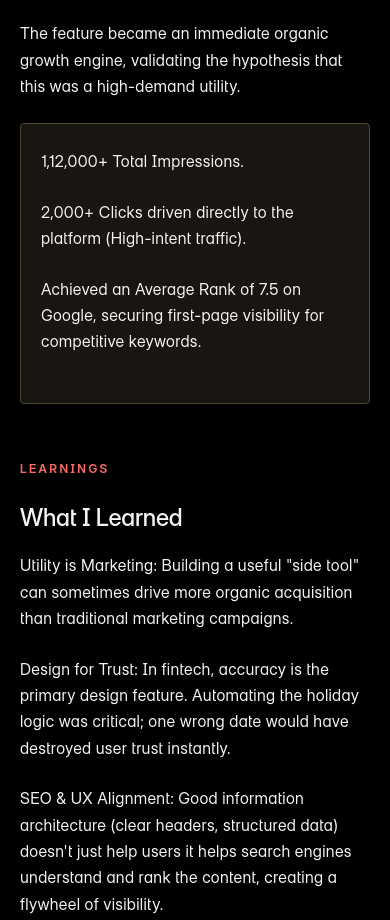
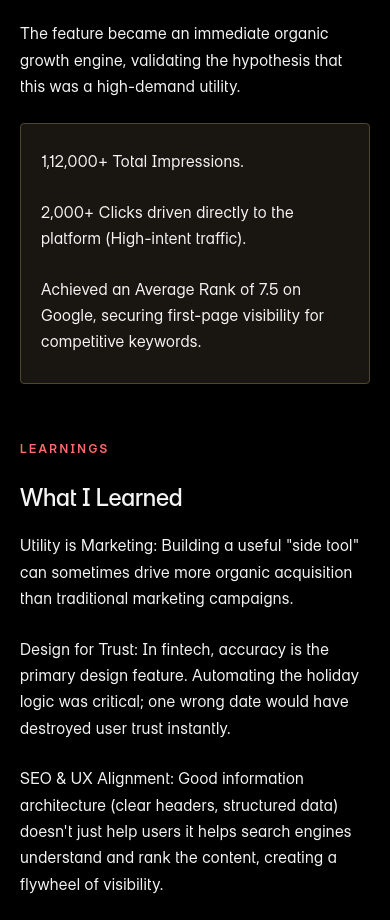
Before and after one commit to roshanthankar/portfolio, a plain HTML site: page fnocalendar.html in a window 390 px wide. Shown: the part 6380-7300 px from the top of the page. Drawn offline with Linux system fonts and the light colour scheme; a web font is replaced by a local one.

Commit message:
// text-container responisve fix

```diff
--- a/style.css
+++ b/style.css
@@ -714,7 +714,7 @@ nav a:hover {
     }
 
     .text-card {
-        padding: 24px 20px;
+        padding: 24px 20px 4px;
     }
 }
 
```
